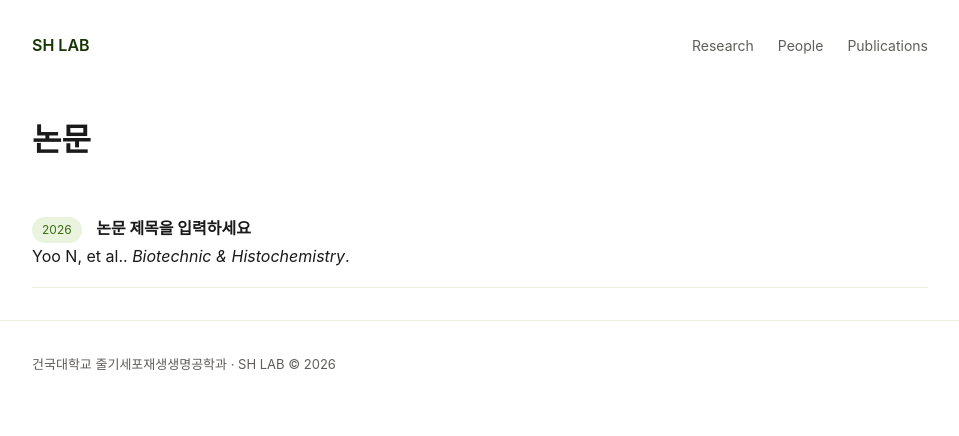
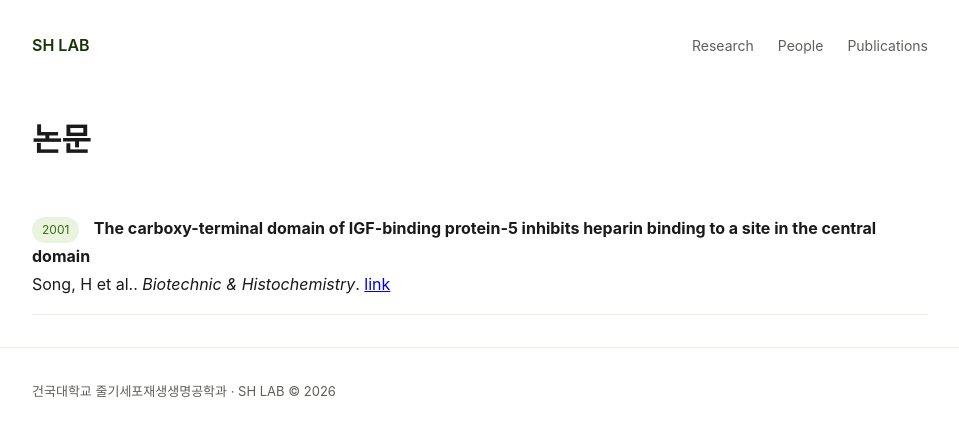
Before and after one commit to SH-LAB-KU/SH-LAB-KU.github.io, a Jekyll site: the page built from publications.html, in a window 1280 px wide. Shown: the top 436 px of the page, without its empty margins (160-1119 px from the left). Built offline with Jekyll 4.4.1, drawn with Linux system fonts in a browser that asks for light colours.

Commit message:
Update publications.yml

```diff
--- a/_data/publications.yml
+++ b/_data/publications.yml
@@ -1,8 +1,8 @@
 # year, authors, title, journal, link 순으로 항목을 추가하세요.
 # 최신 논문이 위로 오도록 정렬합니다.
 
-- year: 2026
-  authors: "Yoo N, et al."
-  title: "논문 제목을 입력하세요"
+- year: 2001
+  authors: "Song, H et al."
+  title: "The carboxy-terminal domain of IGF-binding protein-5 inhibits heparin binding to a site in the central domain"
   journal: "Biotechnic & Histochemistry"
-  link: "#"
+  link: "https://doi.org/10.1677/jme.0.0260229"
```
